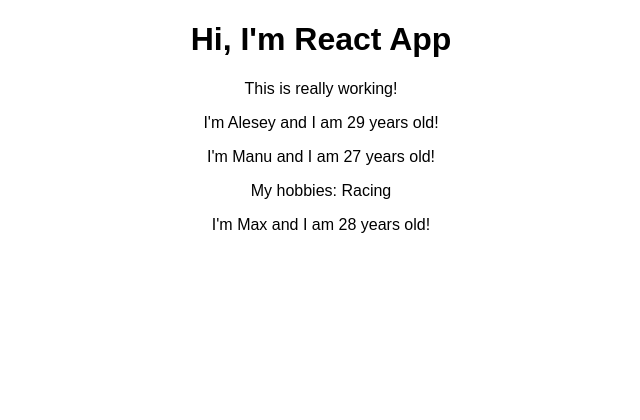
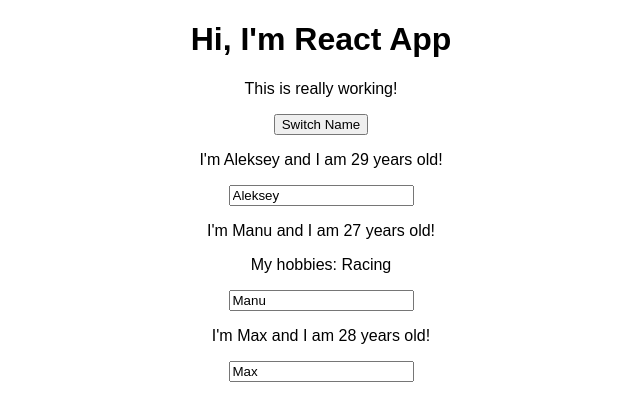
Before and after one commit to kornienko199004/react-complete-guide, a React (Create React App) app: page / in a window 1280 px wide. Shown: the top 420 px of the page, without its empty margins (319-959 px from the left). Built offline with nearby package versions, Linux system fonts and the light colour scheme.

Commit message:
Add two-way data binding

```diff
--- a/src/App.js
+++ b/src/App.js
@@ -1,17 +1,53 @@
 import React, { Component } from 'react';
-import logo from './logo.svg';
 import './App.css';
 import Person from './Person/Person';
 
 class App extends Component {
+  state = {
+    persons: [
+      { name: 'Aleksey', age: 29 },
+      { name: 'Manu', age: 27 },
+      { name: 'Max', age: 28 },
+    ]
+  }
+
+  switchNameHandler = (newName) => {
+    this.setState({
+      persons: [
+        { name: newName, age: 29 },
+        { name: 'Manu', age: 27 },
+        { name: 'Max', age: 20 },
+      ]
+    });
+  };
+
+  nameChangedHandler = (event) => {
+    this.setState({
+      persons: [
+        { name: 'Aleksey', age: 29 },
+        { name: event.target.value, age: 27 },
+        { name: 'Max', age: 20 },
+      ]
+    });
+  }
+
   render() {
     return (
       <div className="App">
         <h1>Hi, I'm React App</h1>
         <p>This is really working!</p>
-        <Person name="Alesey" age="29" />
-        <Person name="Manu" age="27">My hobbies: Racing</Person>
-        <Person name="Max" age="28" />
+        <button onClick={() => this.switchNameHandler('Koko')}>Switch Name</button>
+        <Person
+          name={this.state.persons[0].name}
+          age={this.state.persons[0].age} />
+        <Person
+          name={this.state.persons[1].name}
+          age={this.state.persons[1].age}
+          click={this.switchNameHandler.bind(this, 'Koko')}
+          changed={this.nameChangedHandler}>My hobbies: Racing</Person>
+        <Person
+          name={this.state.persons[2].name}
+          age={this.state.persons[2].age} />
       </div>
     );
     // return React.createElement('div', { className: 'App' }, React.createElement('h1', null, 'Hi, I\'m React App'));
--- a/src/Person/Person.js
+++ b/src/Person/Person.js
@@ -3,8 +3,9 @@
 const person = (props) => {
 return (
     <div>
-        <p>I'm { props.name } and I am { props.age } years old!</p>
+        <p onClick={props.click}>I'm { props.name } and I am { props.age } years old!</p>
         <p>{props.children}</p>
+        <input type="text" onChange={props.changed} value={props.name}/>
     </div>
 )
 };
```
